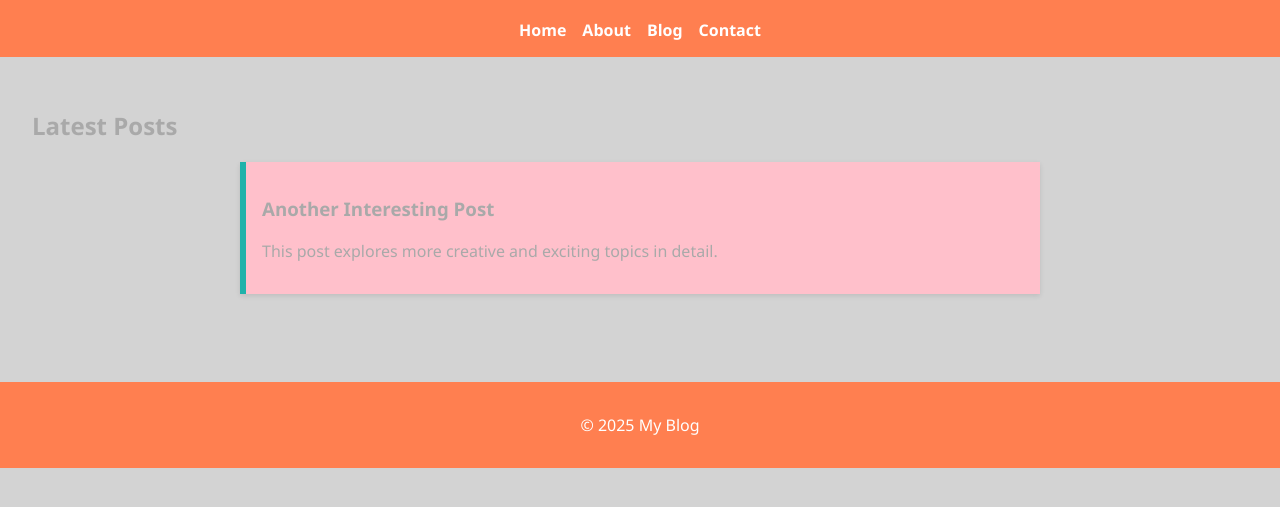
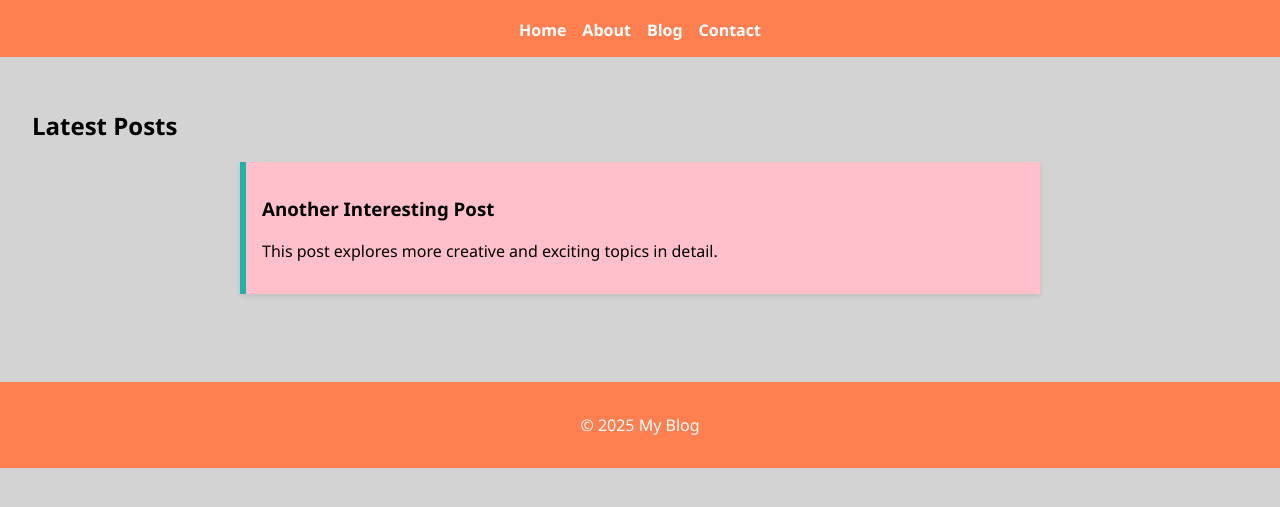
Before and after one commit to Matlhatse95kk/Final-Assignment-blog-website-w8, a plain HTML site: page blog.html in a window 1280 px wide. Shown: the part 83-590 px from the top of the page. Drawn offline with Linux system fonts and the light colour scheme.

Commit message:
Update style.css

```diff
--- a/style.css
+++ b/style.css
@@ -3,7 +3,7 @@
   --primary-color: coral;
   --secondary-color: slateblue;
   --background-color: lightgray;
-  --text-color: darkgray;
+  --text-color: black;
   --accent-color: lightseagreen;
 }
 
```
